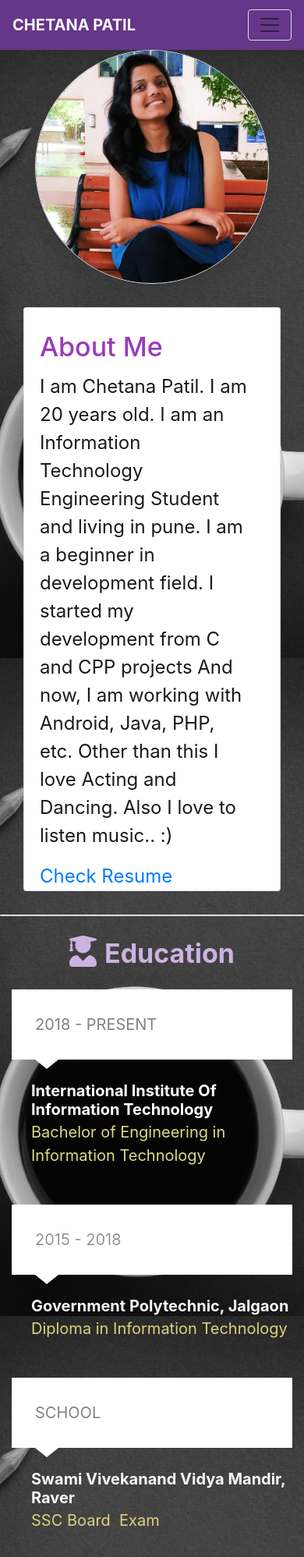
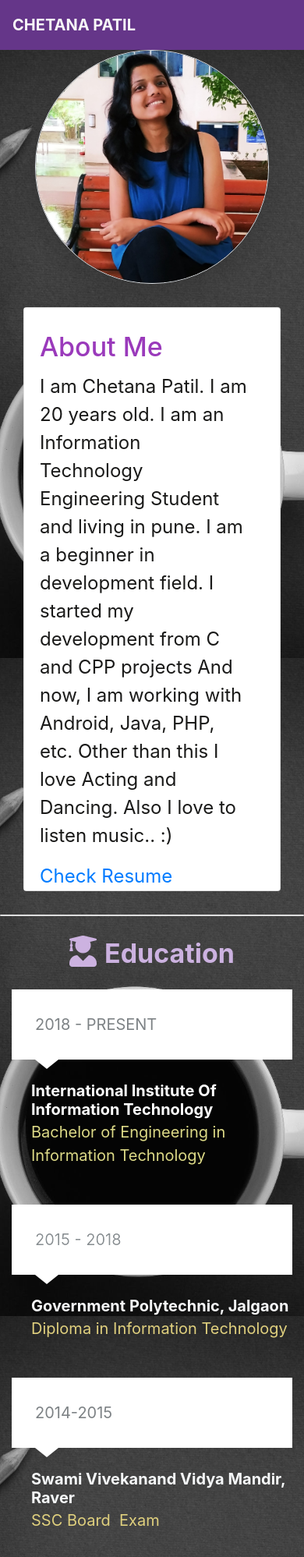
Before and after one commit to Pchetana/Pchetana.github.io, a plain HTML site: page index.html in a window 390 px wide. Shown: the top 1997 px of the page at 78% size. Drawn offline with Linux system fonts and the light colour scheme; files whose address does not match are found by name; a web font is replaced by a local one.

Commit message:
next commit

```diff
--- a/index.html
+++ b/index.html
@@ -24,7 +24,7 @@
 <body style="background-repeat: no-repeat;background-image: url(&quot;assets/img/baaa.jpg&quot;);">
     <div>
         <nav class="navbar navbar-light navbar-expand-md navigation-clean" style="background-color: rgb(101,54,137);">
-            <div class="container"><a class="navbar-brand" href="#" style="color: rgb(249,248,248);">CHETANA PATIL</a><button class="navbar-toggler" data-toggle="collapse" style="color: rgb(248,246,246);"><span class="sr-only">Toggle navigation</span><span class="navbar-toggler-icon" style="color: rgb(252,248,248);"></span></button></div>
+            <div class="container"><a class="navbar-brand" href="#" style="color: rgb(249,248,248);">CHETANA PATIL</a></div>
         </nav>
     </div>
     <div></div><img class="rounded-circle img-fluid border shadow-lg d-flex justify-content-center align-items-center align-content-center align-self-center m-auto" src="assets/img/mypic11.jpg" width="250px" height="250px" style="margin-top: 20px;margin-right: 20px;margin-left: 20px;width: 300px;height: 300px;">
@@ -63,7 +63,7 @@
                     </div>
                     <div class="col-md-6 col-lg-4 item">
                         <div class="box">
-                            <p class="description" style="font-size: 20px;">SCHOOL</p>
+                            <p class="description" style="font-size: 20px;">2014-2015</p>
                         </div>
                         <div class="author">
                             <h5 class="name" style="color: rgb(246,248,249);">Swami Vivekanand Vidya Mandir, Raver</h5>
```
